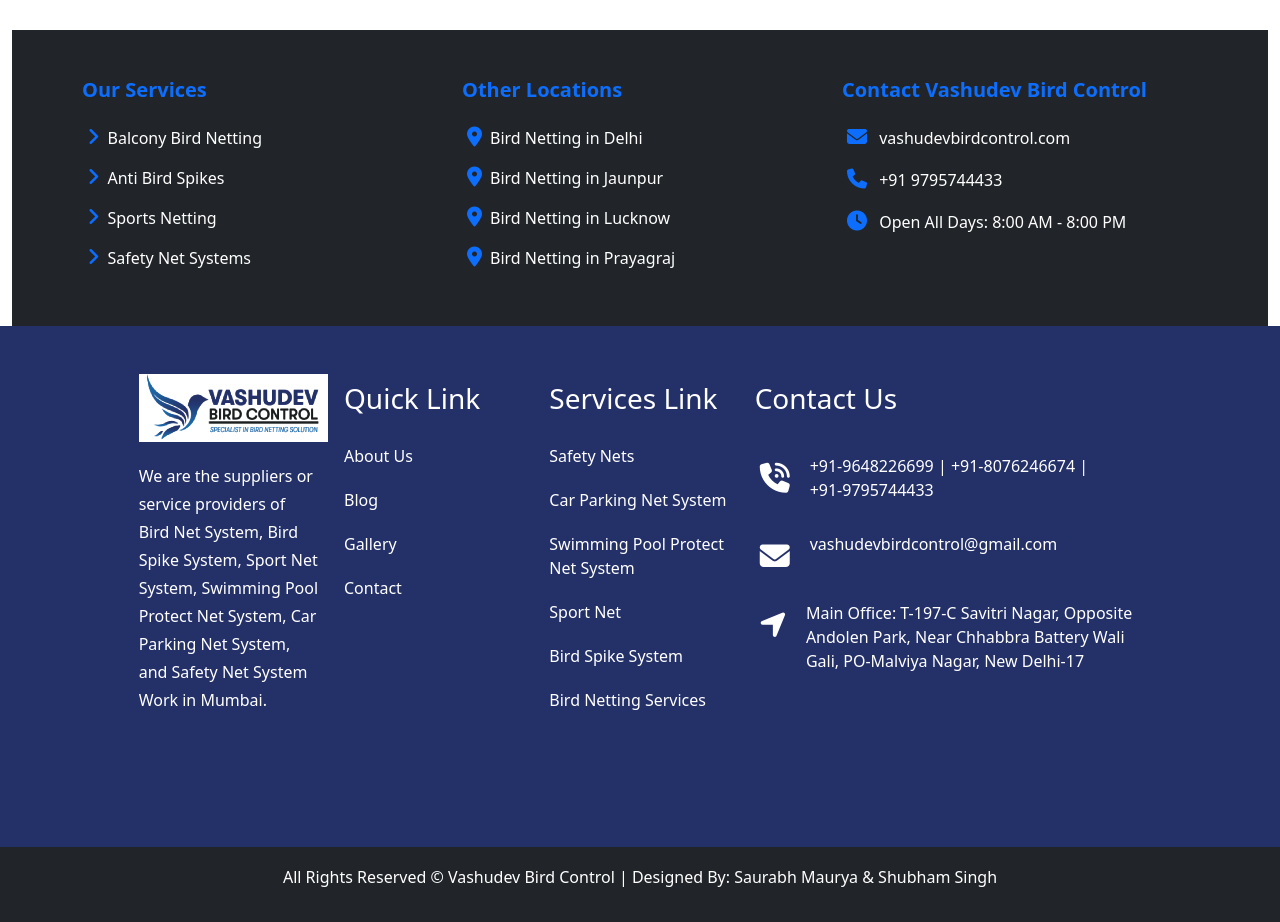
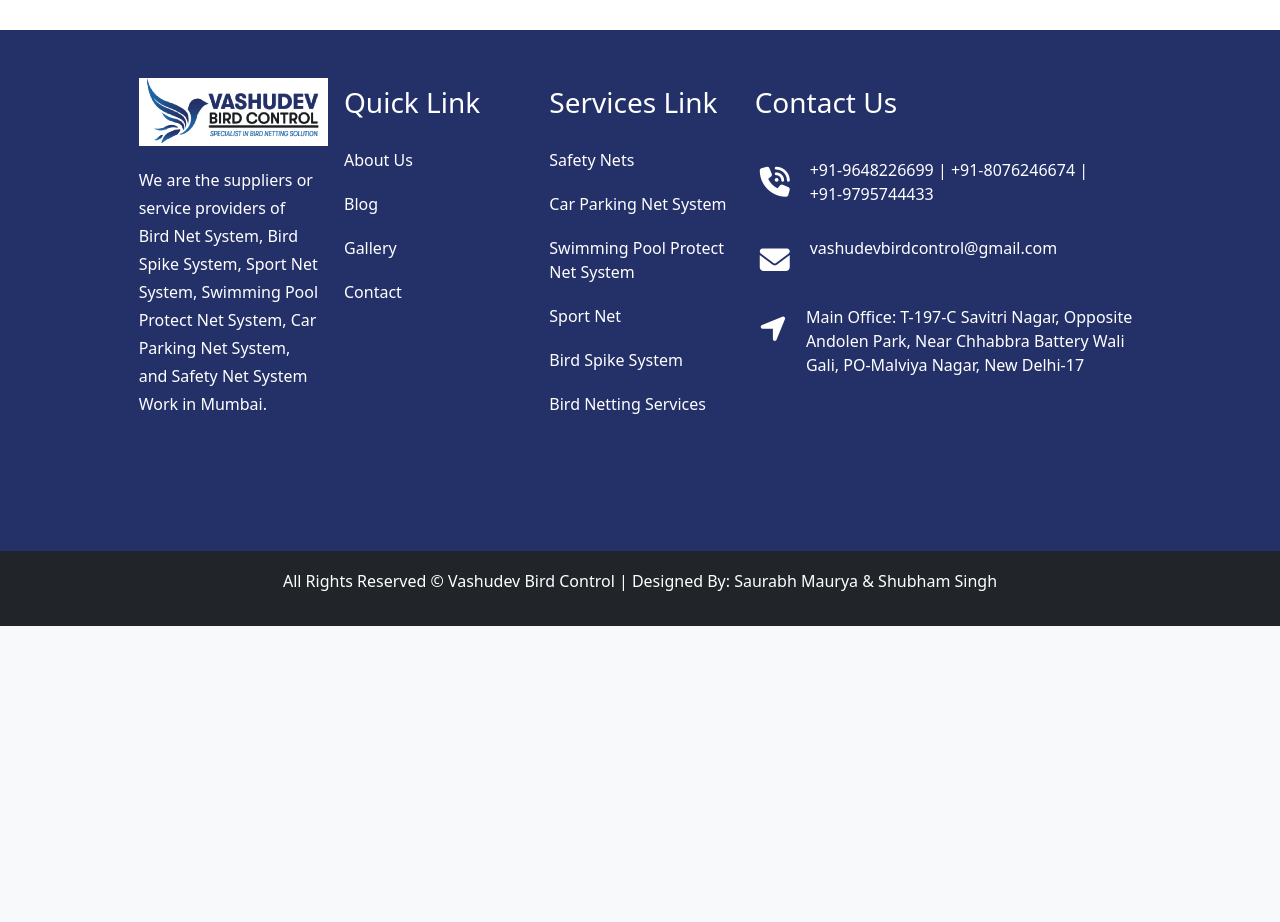
Before and after one commit to saurabhmaurya6746/vasudev-bird-control, a Django app: page /bird-netting-services-varanasi/ in a window 1280 px wide. Shown: the part 4865-5787 px from the top of the page. After the commit the page ends 5491 px from the top, so only its background shows below. Run offline with Django 3.2, Linux system fonts and the light colour scheme; a map, chart or similar area stays blank; grey boxes are pictures that could not be loaded.

Commit message:
Update Varanasi.html

```diff
--- a/myapp/templates/Varanasi.html
+++ b/myapp/templates/Varanasi.html
@@ -378,35 +378,5 @@
   </div>
 </section>
 
-<section class="internal-links py-5 bg-dark text-white">
-  <div class="container">
-    <div class="row g-4">
-      <div class="col-md-4">
-        <h5 class="text-primary mb-3 fw-bold">Our Services</h5>
-        <ul class="list-unstyled">
-          <li class="mb-2"><a href="#" class="text-white text-decoration-none"><i class="fa-solid fa-angle-right me-2 text-primary"></i>Balcony Bird Netting</a></li>
-          <li class="mb-2"><a href="#" class="text-white text-decoration-none"><i class="fa-solid fa-angle-right me-2 text-primary"></i>Anti Bird Spikes</a></li>
-          <li class="mb-2"><a href="#" class="text-white text-decoration-none"><i class="fa-solid fa-angle-right me-2 text-primary"></i>Sports Netting</a></li>
-          <li class="mb-2"><a href="#" class="text-white text-decoration-none"><i class="fa-solid fa-angle-right me-2 text-primary"></i>Safety Net Systems</a></li>
-        </ul>
-      </div>
-      <div class="col-md-4">
-        <h5 class="text-primary mb-3 fw-bold">Other Locations</h5>
-        <ul class="list-unstyled">
-          <li class="mb-2"><a href="#" class="text-white text-decoration-none"><i class="fa-solid fa-location-dot me-2 text-primary"></i>Bird Netting in Delhi</a></li>
-          <li class="mb-2"><a href="#" class="text-white text-decoration-none"><i class="fa-solid fa-location-dot me-2 text-primary"></i>Bird Netting in Jaunpur</a></li>
-          <li class="mb-2"><a href="#" class="text-white text-decoration-none"><i class="fa-solid fa-location-dot me-2 text-primary"></i>Bird Netting in Lucknow</a></li>
-          <li class="mb-2"><a href="#" class="text-white text-decoration-none"><i class="fa-solid fa-location-dot me-2 text-primary"></i>Bird Netting in Prayagraj</a></li>
-        </ul>
-      </div>
-      <div class="col-md-4">
-        <h5 class="text-primary mb-3 fw-bold">Contact Vashudev Bird Control</h5>
-        <p class="mb-2"><i class="fa-solid fa-envelope me-2 text-primary"></i> vashudevbirdcontrol.com</p>
-        <p class="mb-2"><i class="fa-solid fa-phone me-2 text-primary"></i> +91 9795744433</p>
-        <p><i class="fa-solid fa-clock me-2 text-primary"></i> Open All Days: 8:00 AM - 8:00 PM</p>
-      </div>
-    </div>
-  </div>
-</section>
 
 {% endblock %}
```
